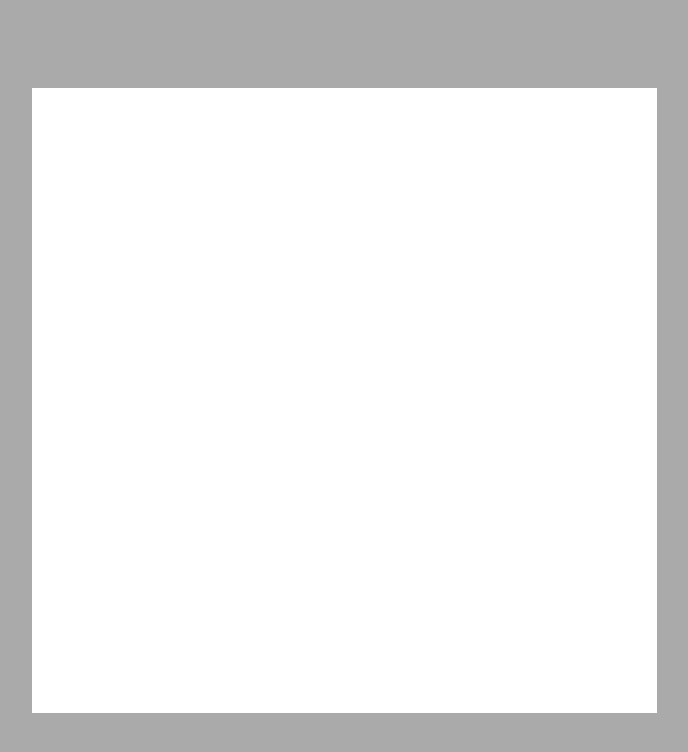
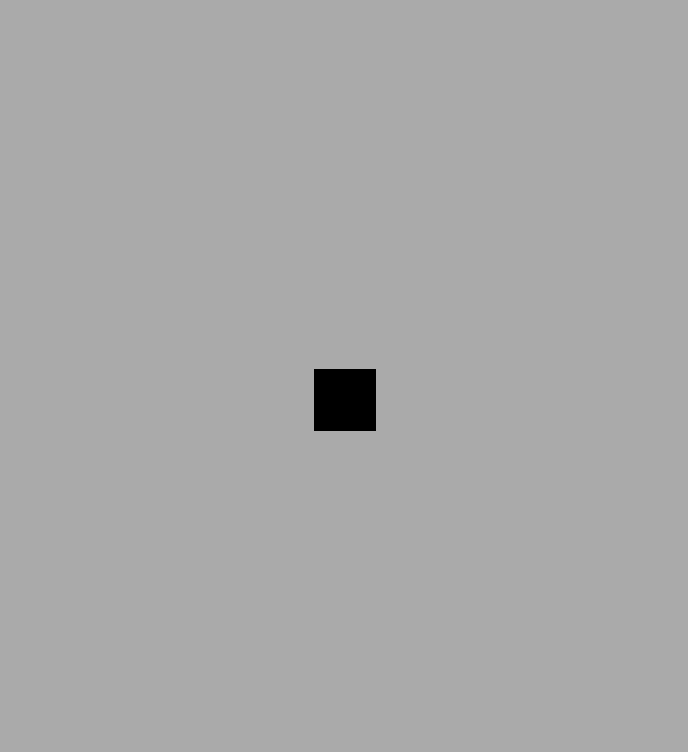
Before and after one commit to Sohail05/GOL, a plain HTML site: page index.html in a window 1280 px wide. Shown: the whole page, without its empty margins (295-983 px from the left). Drawn offline with Linux system fonts and the light colour scheme; animation ran at ten frames a second.

Commit message:
clean script

```diff
--- a/index.html
+++ b/index.html
@@ -19,77 +19,114 @@
 
     <script>
         var scene, camera, renderer;
-        var geometry, material, mesh;
-        var center;
-        var BlackColor, WhiteColor;
+        var geometry, material, plane, planeHolder;
+        var DeadColor, LifeColor;
         var unit = 25;
-        var gridWidth = 50,
-            gridHeight = 50;
+        var gridWidth = 5,
+            gridHeight = 5;
         var raycaster, mouse;
         var active = false;
-
+        var deactive = false;
+        var enable = false;
+        var fps, fpsInterval, startTime, now, then, elapsed;
 
         init();
-        animate();
+         //frame rate
+        startAnimating(2);
+        document.onkeydown = inputKey;
 
         function init() {
             "use strict";
 
+            //Scene
+            scene = new THREE.Scene();
+            camera = new THREE.OrthographicCamera(-window.innerWidth, window.innerWidth, -window.innerHeight, window.innerHeight, 1, 10000);
+            camera.position.z = 100;
 
-            scene = new THREE.Scene();
 
-            //Listenners
-            raycaster = new THREE.Raycaster();
-            mouse = new THREE.Vector2();
-            document.addEventListener('mousemove', onDocumentMouseMove, false);
 
-            //Scene View
-            camera = new THREE.OrthographicCamera(-window.innerWidth, window.innerWidth, -window.innerHeight, window.innerHeight,
-                1, 10000);
+            //Color black = dead , white = alive
+            DeadColor = new THREE.Color(0, 0, 0);
+            LifeColor = new THREE.Color(1, 1, 1);
 
-            camera.position.z = 100;
-            center = new THREE.Vector2(1.5, 1.5);
-
-            //Plane Geometry
+            //Plane Geometry & Material
             geometry = new THREE.PlaneGeometry(unit * gridWidth, unit * gridHeight, gridWidth, gridHeight);
-
-            BlackColor = new THREE.Color(0, 0, 0)
-            WhiteColor = new THREE.Color(1, 1, 1)
-
             material = new THREE.MeshBasicMaterial({
                 vertexColors: THREE.FaceColors,
                 side: THREE.DoubleSide
             });
 
+            plane = new THREE.Mesh(geometry, material);
 
-            mesh = new THREE.Mesh(geometry, material);
 
-            scene.add(mesh);
 
             renderer = new THREE.WebGLRenderer();
-            renderer.setClearColor(0xaaaaaa);
+            renderer.setClearColor(new THREE.Color(0xaaaaaa));
             renderer.setSize(window.innerWidth, window.innerHeight);
             document.body.appendChild(renderer.domElement);
 
+            //Listenners
             document.addEventListener('mousedown', onDocumentMouseDown, false);
+            raycaster = new THREE.Raycaster();
+            mouse = new THREE.Vector2();
+            document.addEventListener('mousemove', onDocumentMouseMove, false);
+
+            //Make sure plane is set all to dead
+            planeHolder = new THREE.Mesh(geometry.clone(), material.clone());
+            for (var i = 0; i < ((gridHeight * gridWidth) * 2); i += 2) {
+
+                SetPairColor(i, DeadColor);
+                plane.geometry.faces[i].color.set(DeadColor);
+                plane.geometry.faces[SisterIndex(i)].color.set(DeadColor);
 
             }
+            plane.geometry.colorsNeedUpdate = true;
+            planeHolder.geometry.colorsNeedUpdate = true;
+            scene.add(plane);
+
+        }
+
+        function startAnimating(fps) {
+            "use strict";
+
+            fpsInterval = 1000 / fps;
+            then = Date.now();
+            startTime = then;
+            animate();
+        }
+
 
         function animate() {
             "use strict";
             requestAnimationFrame(animate);
 
+            now = Date.now();
+            elapsed = now - then;
 
-            CastRay();
+            if (elapsed > fpsInterval) {
+
+                then = now - (elapsed % fpsInterval);
+
+                if (enable == true) {
+
                     Simulation();
-            renderer.render(scene, camera);
-            //mesh.rotation.x += 0.1;
+                    scene.remove(plane);
+                    plane = null;
+                    plane = planeHolder.clone();
+                    planeHolder = new THREE.Mesh(geometry.clone(), material.clone());
+
+                    scene.add(plane);
+
+                    plane.geometry.colorsNeedUpdate = true;
+                }
 
             }
 
+            CastRay();
+            renderer.render(scene, camera);
 
+        }
 
-        function Simulation() {
 
 
         /* Rules
@@ -97,19 +134,31 @@
 2.   live cell with 2 ~ 3 = live
 3.   live cell with 3 or more = die
 3.   death cell with 3  = live
+*/
+        function Simulation() {
+            "use strict";
 
-*/
             for (var i = 0; i < ((gridHeight * gridWidth) * 2); i += 2) {
 
-                GetNeighboursCount(i);
-                // mesh.geometry.faces[i].face
+                var count = GetNeighboursCount(i);
+
+                if ((count < 2) || (count > 3)) {
+
+                    SetPairColor(i, DeadColor);
+
+                } else if (count == 3) {
+
+                    SetPairColor(i, LifeColor);
+
+                }
+
             }
 
         }
 
 
-
         function GetNeighboursCount(index) {
+            "use strict";
 
             var count = 0;
 
@@ -117,16 +166,17 @@
             //Check if we are at the left
             if (index % (gridWidth * 2) != 0) {
 
-                //  SetPairColor(index);
+                // SetPairColor(index);
+                count += GetCount(index - 2);
 
             }
-
 
             //Right
             //Check if we are at the Right
             if ((index + 2) % (gridHeight * 2) != 0) {
 
-                //  SetPairColor(index);
+                // SetPairColor(index);
+                count += GetCount(index + 2);
 
             }
 
@@ -135,6 +185,7 @@
             if (index < (gridHeight * gridWidth) * 2 - gridWidth * 2) {
 
                 // SetPairColor(index);
+                count += GetCount(index + gridWidth * 2);
 
             }
 
@@ -143,70 +194,95 @@
             if (index > gridWidth * 2 - 1) {
 
                 //  SetPairColor(index);
+                count += GetCount(index - gridWidth * 2);
             }
-
 
             //TopLeft
             //Check if we are at the TopLeft
             if ((index < (gridHeight * gridWidth) * 2 - gridWidth * 2) && (index % (gridWidth * 2) != 0)) {
                 // SetPairColor(index);
+                count += GetCount(index + gridWidth * 2 - 2);
             }
 
             //TopRight
             //Check if we are at the TopRight
             if ((index < (gridHeight * gridWidth) * 2 - gridWidth * 2) && ((index + 2) % (gridHeight * 2) != 0)) {
                 //SetPairColor(index);
+                count += GetCount(index + gridWidth * 2 + 2);
             }
 
-
             //ButtomLeft
-            //Check if we are at the Buttom
+            //Check if we are at the ButtomLeft
             if ((index > gridWidth * 2 - 1) && (index % (gridWidth * 2) != 0)) {
 
                 // SetPairColor(index);
+                count += GetCount(index - gridWidth * 2 - 2);
             }
 
-            //ButtomLeft
-            //Check if we are at the Buttom
+            //ButtomRight
+            //Check if we are at the ButtomRight
             if ((index > gridWidth * 2 - 1) && ((index + 2) % (gridHeight * 2) != 0)) {
 
                 //SetPairColor(index);
+                count += GetCount(index - gridWidth * 2 + 2);
             }
 
+            return count;
+        }
 
+        function GetCount(index) {
+            "use strict";
+
+            if (plane.geometry.faces[index].color.getHex() == LifeColor.getHex()) {
+                return 1;
+            }
+            return 0;
         }
 
 
 
-        function SetPairColor(index) {
+     /*   function SetPairColor(index) {
+            "use strict";
 
-            mesh.geometry.faces[index].color = new THREE.Color(0xff0000);
-            mesh.geometry.faces[SisterIndex(index)].color = new THREE.Color(0xff0000);
+            planeHolder.geometry.faces[index].color.set( LifeColor);
+            planeHolder.geometry.faces[SisterIndex(index)].color.set( LifeColor);
+            mesh.geometry.colorsNeedUpdate = true;
+        }*/
+
+
+        function SetPairColor(index, color) {
+            "use strict";
+
+            planeHolder.geometry.faces[index].color.set(color);
+            planeHolder.geometry.faces[SisterIndex(index)].color.set(color);
+            planeHolder.geometry.colorsNeedUpdate = true;
         }
 
 
         function CastRay() {
+            "use strict";
 
             raycaster.setFromCamera(mouse, camera);
-
-            var intersects = raycaster.intersectObject(mesh);
+            var intersects = raycaster.intersectObject(plane);
 
             if ((intersects.length > 0) && (active == true)) {
 
-                //var intersect = intersects[0];
-                //var face = intersect.face;
-                console.log(intersects[0]);
-
                 //Change triangle color
-                intersects[0].face.color = new THREE.Color(0xff0000);
+                //intersects[0].face.color;
                 //Change sister triangle as well
-                mesh.geometry.faces[SisterIndex(intersects[0].faceIndex)].color = new THREE.Color(0xff0000);
-                mesh.geometry.colorsNeedUpdate = true
+                //intersects[0].face.color = LifeColor.clone();
+                plane.geometry.faces[intersects[0].faceIndex].color.set(LifeColor);
+                plane.geometry.faces[SisterIndex(intersects[0].faceIndex)].color.set(LifeColor);
+                plane.geometry.colorsNeedUpdate = true;
 
             }
         }
 
+
+
+        //Helper function
         function SisterIndex(index) {
+            "use strict";
             if (isEven(index)) {
                 return index + 1
             } else {
@@ -215,38 +291,55 @@
         }
 
         function isEven(value) {
+            "use strict";
             if (value % 2 == 0)
                 return true;
             else
                 return false;
         }
 
+
+        //Input Functions
+
         function onDocumentMouseMove(event) {
+            "use strict";
 
             event.preventDefault();
-
             mouse.x = (event.clientX / window.innerWidth) * 2 - 1;
             mouse.y = -(event.clientY / window.innerHeight) * 2 + 1;
 
         }
 
         function onDocumentMouseDown(event) {
+            "use strict";
 
             event.preventDefault();
-
             document.addEventListener('mouseup', onDocumentMouseUp, false);
-
-
             active = true;
 
         }
 
 
         function onDocumentMouseUp(event) {
+            "use strict";
 
             document.removeEventListener('mouseup', onDocumentMouseUp, false);
+            active = false;
+        }
 
-            active = false;
+
+        function inputKey(e) {
+            "use strict";
+            e = e || window.event;
+
+            if (e.keyCode == '13') {
+                //Enter
+                if (enable == true) {
+                    enable = false;
+                } else {
+                    enable = true;
+                }
+            }
         }
     </script>
 
```
Lines whose indentation alone changed are shown as unchanged.
